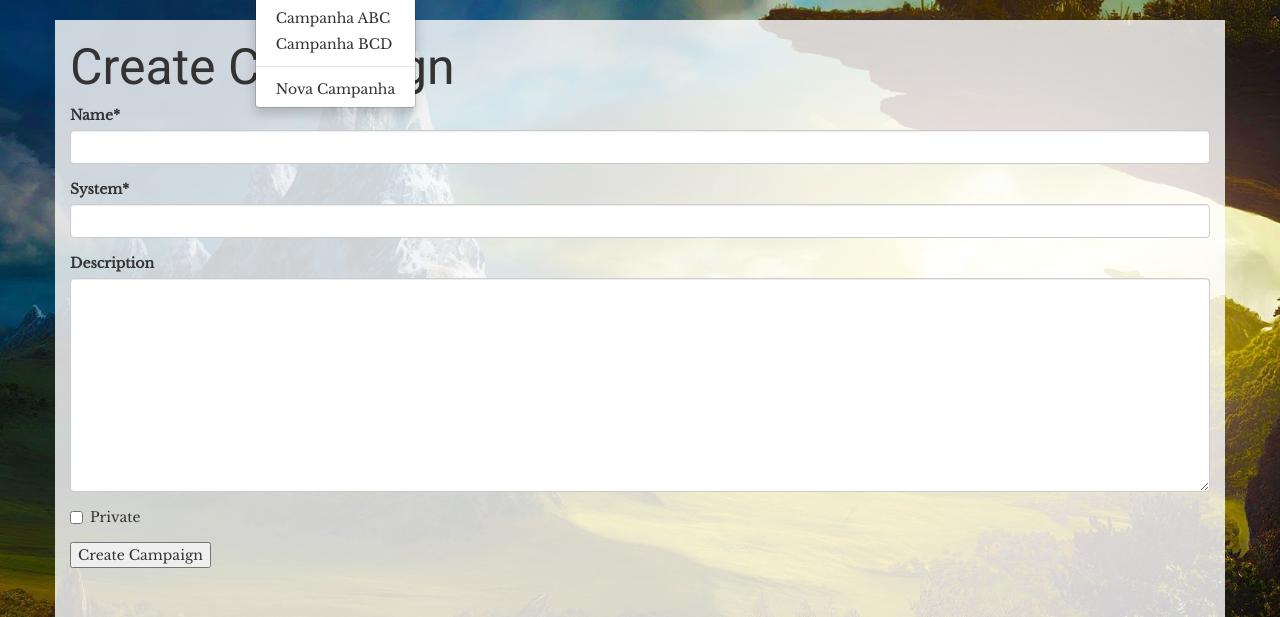
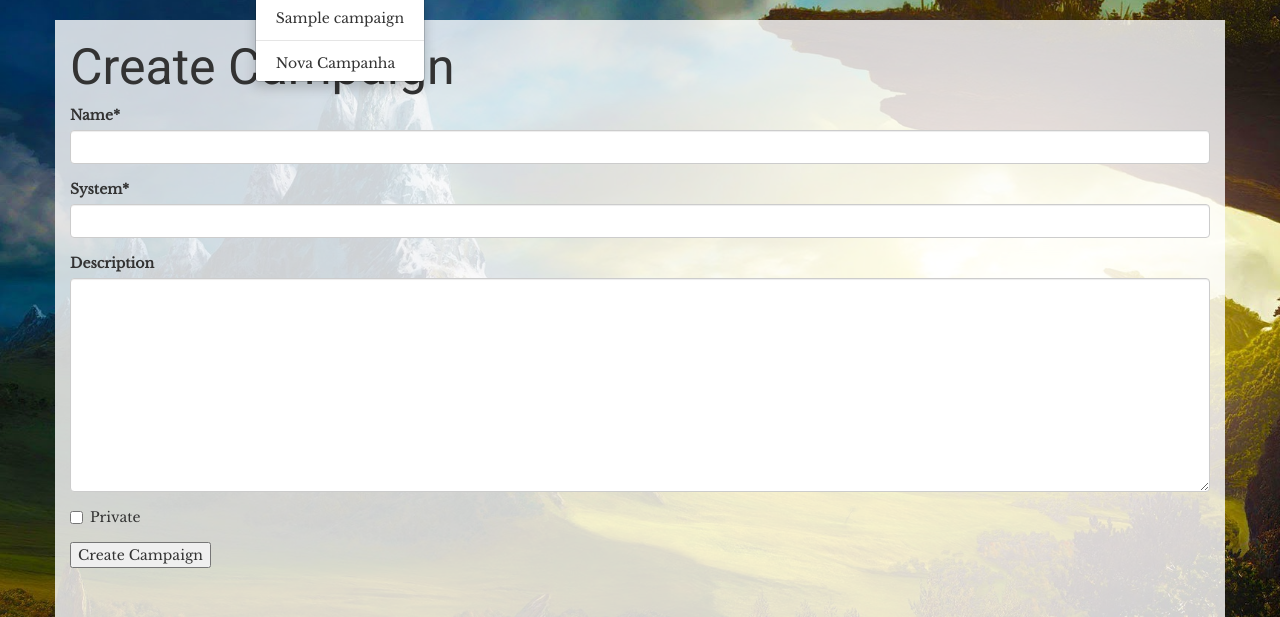
Before and after one commit to pedroleone/rpgcampaign, a Django app: a page that uses rpgcamp/templates/base.html in a window 1280 px wide, after a click on "Campanhas". Shown: the part 52-669 px from the top of the page. Run offline with Django 3.2, Linux system fonts and the light colour scheme; a user stored in the database is signed in; tables that the repository leaves empty hold one stand-in row (values such as "Sample post"); some libraries are stand-ins or nearby versions.

Commit message:
Campaign menu working as intended

```diff
--- a/rpgcamp/campaign/views.py
+++ b/rpgcamp/campaign/views.py
@@ -4,15 +4,22 @@ from campaign.forms import CampaignForm
 from campaign.models import Campaign, CampaignUser
 from django.contrib.auth.decorators import login_required
 
-def index(request):
-    context = {}
+def get_campaigns(request):
     if request.user.is_authenticated:
         campaign_list = CampaignUser.objects.filter(user=request.user)
-        context['campaign_list'] = campaign_list
+    return campaign_list
+
+
+
+def index(request):
+    context = { 'campaign_list': get_campaigns(request) }
+
     return render(request, 'index.html', context=context)
 
 @login_required(login_url='/login/')
 def create_campaign(request):
+    context = { 'campaign_list': get_campaigns(request) }
+
     if request.method == "POST":
         form = CampaignForm(request.POST)
         if form.is_valid():
@@ -22,12 +29,11 @@ def create_campaign(request):
             return HttpResponseRedirect('/')
     else:
         form = CampaignForm()
-    context = {'form': form}
+    context['form'] = form
     return render(request, 'campaign/create_campaign.html', context)
 
-@login_required(login_url='/login/')
 def view_campaign(request, slug):
-    context = {}
+    context = { 'campaign_list': get_campaigns(request) }
 
     campaign = get_object_or_404(Campaign, slug=slug)
     if campaign.private is True:
--- a/rpgcamp/templates/base.html
+++ b/rpgcamp/templates/base.html
@@ -20,7 +20,8 @@ font-family: 'Libre Baskerville', serif;
   -moz-background-size: cover;
   -o-background-size: cover;
   background-size: cover;
-  width:100%; height:100%;
+  width:100%;
+  height:100%;
 
 
 }
@@ -91,10 +92,15 @@ h2,h3,h4,h5 {
             <li class="dropdown">
               <a href="#" class="dropdown-toggle" data-toggle="dropdown" role="button" aria-haspopup="true" aria-expanded="false">Campanhas <span class="caret"></span></a>
               <ul class="dropdown-menu">
-                <li><a href="#">Campanha ABC</a></li>
-                <li><a href="#">Campanha BCD</a></li>
-                <li role="separator" class="divider"></li>
-                <li><a href="#">Nova Campanha</a></li>
+              {% if campaign_list %}
+              {% for campaign in campaign_list %}
+
+                <li><a href="{% url 'view_campaign' campaign.campaign.slug %}">{{ campaign.campaign.name }}</a></li>
+
+              {% endfor %}
+              <li role="separator" class="divider"></li>
+              {% endif %}
+                <li><a href="{% url 'create_campaign' %}">Nova Campanha</a></li>
 
               </ul>
             </li>
```
Also changed, not shown: rpgcamp/templates/base.1.html (deleted, +0 -13 lines), rpgcamp/templates/index.1.html (deleted, +0 -25 lines).
